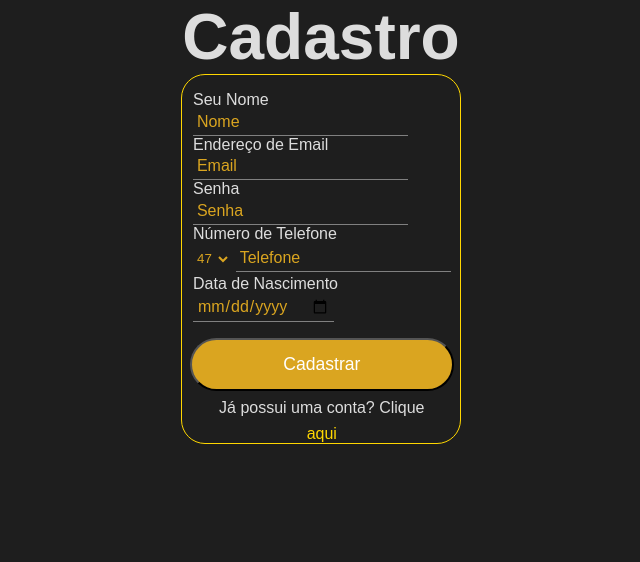
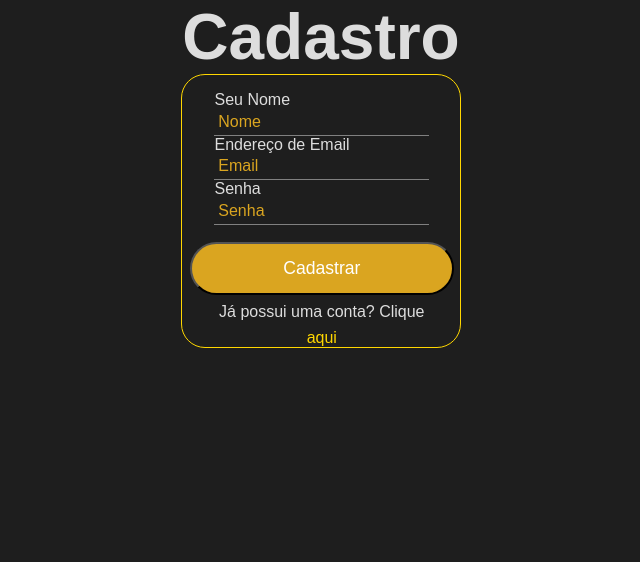
Before and after one commit to JoaoVitor2807/TccJoaoYgor, a PHP site: page /cadastro.html in a window 1280 px wide. Shown: the part 112-674 px from the top of the page, without its empty margins (319-959 px from the left). Run offline with PHP 8.4, Linux system fonts and the light colour scheme; some web fonts are replaced.

Commit message:
coisa de php

```diff
--- a/cadastro.html
+++ b/cadastro.html
@@ -23,27 +23,18 @@
     </header>
     <article>
         <h1 class="cadastroH1">Cadastro</h1>
-        <form>
+        <form action = "register.php" method = "post">
             <div class="cadastro">
                 <div>Seu Nome</div>
-                <input type="text" placeholder="Nome" id="entradanome" />
+                <input type="text" placeholder="Nome" id="name" name="name" />
                 <div>Endereço de Email</div>
-                <input type="text" placeholder="Email" />
+                <input type="text" placeholder="Email" name="email"/>
                 <div>Senha</div>
-                <input type="password" placeholder="Senha" />
-                <div>Número de Telefone</div>
-                <div class="telefone">
-                  <select class="DDD">
-                    <option value="47">47</option>
-                    <option value="55">55</option>
-                  </select>
-                  <input type="text" placeholder="Telefone" />
-                </div>
-                <div>Data de Nascimento</div>
-                <input class="nascimento" type="date" />
-              </div>
-              <input type="button" value="Cadastrar" class="botao"/>
-              Já possui uma conta? Clique <a href="login.html">aqui</a>
+                <input type="password" placeholder="Senha" name="password"/>
+
+            </div>
+            <input type="submit" value="Cadastrar" class="botao"/>
+            Já possui uma conta? Clique <a href="login.html">aqui</a>
         </form>
 
     </article>
--- a/index.css
+++ b/index.css
@@ -180,15 +180,6 @@ form{
 form>a{
     text-decoration: none;
     color: gold;
-}
-
-.DDD{
-    border: none;
-    outline: none;
-    background-color: rgb(30, 30, 30);
-    height: 2rem;
-    width: 2.4rem;
-    color: goldenrod;
 }
 
 .cadastro input{
@@ -464,4 +455,5 @@ h2{
       font-size: 2em;
       color: #dddddd;
       margin-bottom: .4em;
+      margin-top: 3em;
     }
```
Also changed, not shown: db_connection.php (added, +13 -0 lines), register.php (added, +23 -0 lines).
